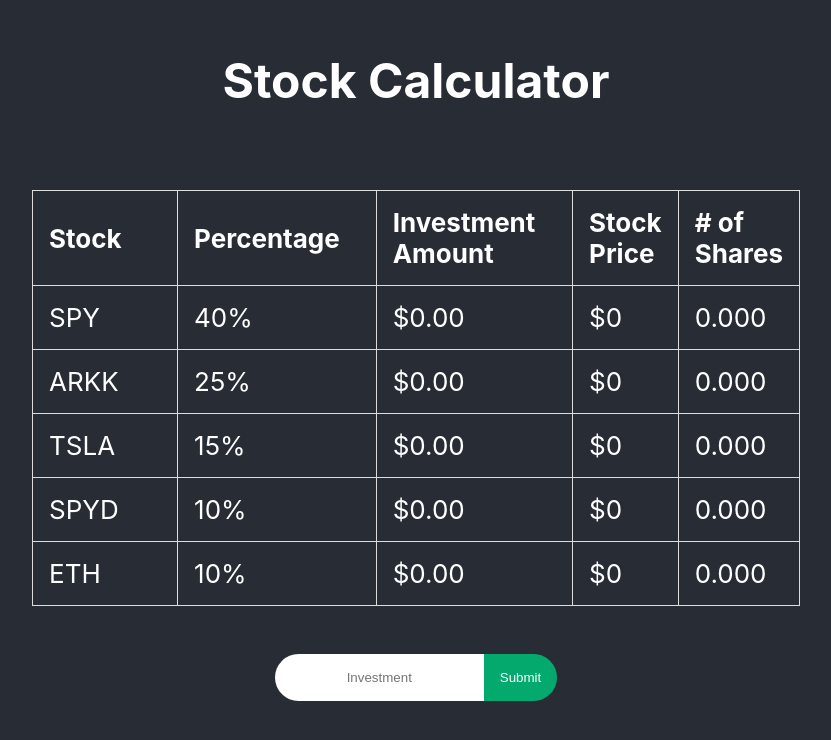
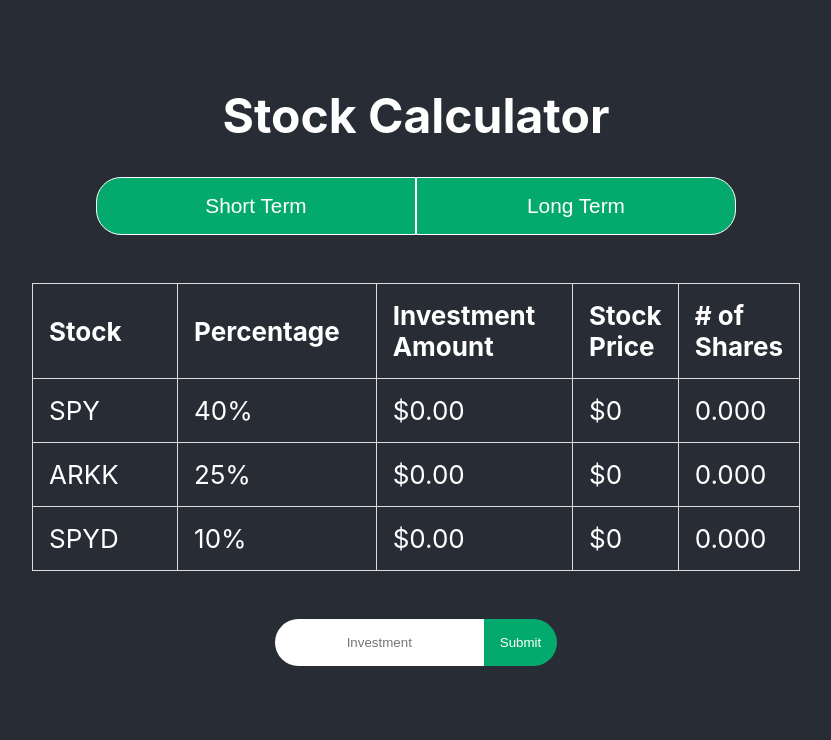
Before and after one commit to joshuaeup/stock-calculator, a React (Create React App) app: page / in a window 1280 px wide. Shown: the top 740 px of the page, without its empty margins (224-1055 px from the left). Built offline with nearby package versions, Linux system fonts and the light colour scheme; no server answers.

Commit message:
feat: Added stock type toggle and cleaned cb

```diff
--- a/src/App.js
+++ b/src/App.js
@@ -1,101 +1,71 @@
 import "./styles/App.css";
 
 import { Component } from "react";
-import stocks from "./data/stocks";
+import { short_term_stocks, long_term_stocks } from "./data/stocks";
 import getStockValue from "./utilities/polygon";
 
 class App extends Component {
   constructor(props) {
     super(props);
     this.state = {
-      stocks: stocks,
+      selectShortTerm: true,
+      stocks: [],
       userInput: "",
-      stock1: "",
-      stock2: "",
-      stock3: "",
-      stock4: "",
-      stock5: "",
     };
   }
 
   componentDidMount() {
-    this.getStockPrices();
+    this.setState({
+      stocks: this.state.selectShortTerm ? short_term_stocks : long_term_stocks,
+    });
   }
 
   calculateHandler = async (e) => {
     e.preventDefault();
 
+    await this.getStockPrices();
     await this.setCalculations();
   };
 
   setCalculations = async (e) => {
+    const updatedStocks = [];
+
+    for (let i = 0; i < this.state.stocks.length; i++) {
+      const percentageAsDecimal = this.state.stocks[i].percentage / 100;
+      updatedStocks.push({
+        name: this.state.stocks[i].name,
+        percentage: this.state.stocks[i].percentage,
+        investmentAmount: this.state.userInput * percentageAsDecimal,
+        stockPrice: this.state[`stock${i + 1}`],
+        numberOfShares:
+          (this.state.userInput * percentageAsDecimal) /
+          this.state[`stock${i + 1}`],
+      });
+    }
+
     await this.setState({
-      stocks: [
-        {
-          name: "SPY",
-          percentage: 40,
-          investmentAmount: this.state.userInput * 0.4,
-          stockPrice: this.state.stock1,
-          numberOfShares: (this.state.userInput * 0.4) / this.state.stock1,
-        },
-        {
-          name: "ARKK",
-          percentage: 25,
-          investmentAmount: this.state.userInput * 0.25,
-          stockPrice: this.state.stock2,
-          numberOfShares: (this.state.userInput * 0.25) / this.state.stock2,
-        },
-        {
-          name: "TSLA",
-          percentage: 15,
-          investmentAmount: this.state.userInput * 0.15,
-          stockPrice: this.state.stock3,
-          numberOfShares: (this.state.userInput * 0.15) / this.state.stock3,
-        },
-        {
-          name: "SPYD",
-          percentage: 10,
-          investmentAmount: this.state.userInput * 0.1,
-          stockPrice: this.state.stock4,
-          numberOfShares: (this.state.userInput * 0.1) / this.state.stock4,
-        },
-        {
-          name: "ETH",
-          percentage: 10,
-          investmentAmount: this.state.userInput * 0.1,
-          stockPrice: this.state.stock5,
-          numberOfShares: (this.state.userInput * 0.1) / this.state.stock5,
-        },
-      ],
+      stocks: updatedStocks,
     });
   };
 
   getStockPrices = async (e) => {
-    await getStockValue("SPY").then((data) =>
-      this.setState({
-        stock1: data,
-      })
-    );
-    await getStockValue("ARKK").then((data) =>
-      this.setState({
-        stock2: data,
-      })
-    );
-    await getStockValue("TSLA").then((data) =>
-      this.setState({
-        stock3: data,
-      })
-    );
-    await getStockValue("SPYD").then((data) =>
-      this.setState({
-        stock4: data,
-      })
-    );
-    await getStockValue("ETH").then((data) =>
-      this.setState({
-        stock5: data,
-      })
-    );
+    for (let i = 0; i < this.state.stocks.length; i++) {
+      await getStockValue(this.state.stocks[i].name).then((data) => {
+        return this.setState({
+          [`stock${i + 1}`]: data,
+        });
+      });
+    }
+  };
+
+  updateStockType = (e) => {
+    e.preventDefault();
+
+    const result = e.target.value === "shortTerm" ? true : false;
+
+    this.setState({
+      stocks: result ? short_term_stocks : long_term_stocks,
+    });
   };
 
   render() {
@@ -103,6 +73,22 @@
       <div className="App">
         <header className="App-header">
           <h1 id="title">Stock Calculator</h1>
+          <div id="toggle-btn__container">
+            <button
+              className="toggle-btn"
+              value="shortTerm"
+              onClick={this.updateStockType}
+            >
+              Short Term
+            </button>
+            <button
+              className="toggle-btn"
+              value="longTerm"
+              onClick={this.updateStockType}
+            >
+              Long Term
+            </button>
+          </div>
           <table id="investment-table">
             <tbody>
               <tr>
--- a/src/data/stocks.js
+++ b/src/data/stocks.js
@@ -1,4 +1,4 @@
-const stocks = [
+const short_term_stocks = [
   {
     name: "SPY",
     percentage: 40,
@@ -14,21 +14,7 @@
     numberOfShares: 0,
   },
   {
-    name: "TSLA",
-    percentage: 15,
-    investmentAmount: 0,
-    stockPrice: 0,
-    numberOfShares: 0,
-  },
-  {
     name: "SPYD",
-    percentage: 10,
-    investmentAmount: 0,
-    stockPrice: 0,
-    numberOfShares: 0,
-  },
-  {
-    name: "ETH",
     percentage: 10,
     investmentAmount: 0,
     stockPrice: 0,
@@ -36,4 +22,28 @@
   },
 ];
 
-export default stocks;
+const long_term_stocks = [
+  {
+    name: "TSLA",
+    percentage: 60,
+    investmentAmount: 0,
+    stockPrice: 0,
+    numberOfShares: 0,
+  },
+  {
+    name: "FB",
+    percentage: 25,
+    investmentAmount: 0,
+    stockPrice: 0,
+    numberOfShares: 0,
+  },
+  {
+    name: "ETH",
+    percentage: 15,
+    investmentAmount: 0,
+    stockPrice: 0,
+    numberOfShares: 0,
+  },
+];
+
+export { short_term_stocks, long_term_stocks };
--- a/src/styles/App.css
+++ b/src/styles/App.css
@@ -16,6 +16,32 @@
 }
 
 /* Body styles */
+
+#toggle-btn__container {
+  grid-template-columns: 1fr 1fr;
+}
+
+.toggle-btn {
+  border: none;
+  padding: 1rem;
+  text-align: center;
+  border-radius: 25px;
+  background-color: #04aa6d;
+  color: white;
+  width: 20rem;
+  font-size: 1.3rem;
+  border: white solid 1px;
+}
+
+.toggle-btn:nth-child(1) {
+  border-top-right-radius: 0;
+  border-bottom-right-radius: 0;
+}
+
+.toggle-btn:nth-child(2) {
+  border-top-left-radius: 0;
+  border-bottom-left-radius: 0;
+}
 
 #investment-table {
   margin: 3rem 0;
@@ -44,7 +70,9 @@
   color: white;
 }
 
-#calculate-btn:hover {
+#calculate-btn:hover,
+.toggle-btn:hover,
+.toggle-btn:focus {
   cursor: pointer;
   background-color: #05c780;
 }
```
Also changed, not shown: 1 other file (tests, documents, lock files or other folders).
